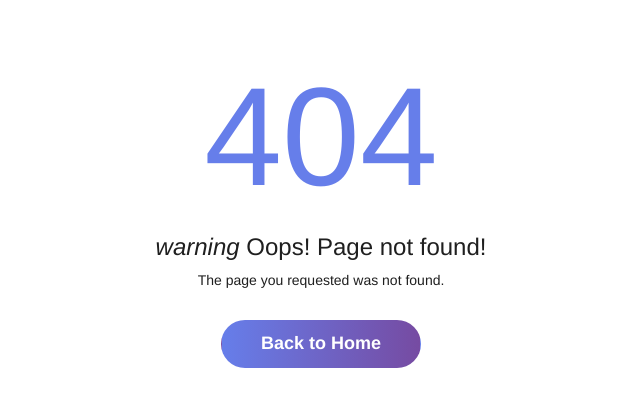
After one commit to kiman121/news-outlet, a Flask app: template app/templates/pageNotFound.html in a window 1280 px wide. The commit adds this page. Shown: the top 407 px of the page, without its empty margins (319-959 px from the left). Run offline with Flask 2, Linux system fonts and the light colour scheme; the template is opened without the code that fills it, so the values that code supplies are empty; some libraries are stand-ins or nearby versions.

Commit message:
add pageNotFound.html

```diff
--- /dev/null
+++ b/app/static/css/styles.css
@@ -0,0 +1,58 @@
+*,
+*::before,
+*::after {
+  box-sizing: border-box;
+  margin: 0;
+  padding: 0;
+}
+.error-page {
+  align-items: center;
+  color: #1f1f1f;
+  display: flex;
+  margin: 0;
+}
+.error-page .error-wrapper {
+  display: flex;
+  flex-wrap: wrap;
+  justify-content: center;
+  width: 100%;
+}
+.error-content {
+  margin: 0 auto;
+  max-width: 480px;
+  padding: 40px 0;
+  text-align: center;
+  width: 100%;
+}
+.error-content h1 {
+  color: #667eea;
+  font-size: 10em;
+}
+.error-content p {
+  margin-bottom: 30px;
+}
+.error-content .btn {
+  border-radius: 50px;
+  font-size: 18px;
+  font-weight: 600;
+  min-width: 200px;
+  padding: 10px 20px;
+}
+.btn-custom {
+  background: #667eea;
+  background: -moz-linear-gradient(left, #667eea 0%, #764ba2 100%);
+  background: -webkit-linear-gradient(left, #667eea 0%, #764ba2 100%);
+  background: -ms-linear-gradient(left, #667eea 0%, #764ba2 100%);
+  background: linear-gradient(to right, #667eea 0%, #764ba2 100%);
+  color: #fff;
+}
+.btn-custom.focus,
+.btn-custom:focus,
+.btn-custom:hover {
+  background: #667eea;
+  background: -moz-linear-gradient(left, #667eea 0%, #764ba2 100%);
+  background: -webkit-linear-gradient(left, #667eea 0%, #764ba2 100%);
+  background: -ms-linear-gradient(left, #667eea 0%, #764ba2 100%);
+  background: linear-gradient(to right, #667eea 0%, #764ba2 100%);
+  color: #fff;
+}
--- a/app/templates/base.html
+++ b/app/templates/base.html
@@ -1 +1,5 @@
 {% extends 'bootstrap/base.html' %}
+<!-- Styles block -->
+{% block styles %} {{super()}}
+<link rel="stylesheet" href="{{url_for('static',filename='css/styles.css')}}" />
+{% endblock %}
--- /dev/null
+++ b/app/templates/pageNotFound.html
@@ -0,0 +1,13 @@
+{% extends 'base.html' %}
+{% block content %}
+    <div class="error-page">
+        <div class="error-wrapper">
+        <div class="error-content">
+            <h1>404</h1>
+            <h3><i class="material-icons">warning</i> Oops! Page not found!</h3>
+            <p>The page you requested was not found.</p>
+            <a href="/" class="btn btn-custom">Back to Home</a>
+        </div>
+        </div>
+    </div>
+{% endblock %}
```
